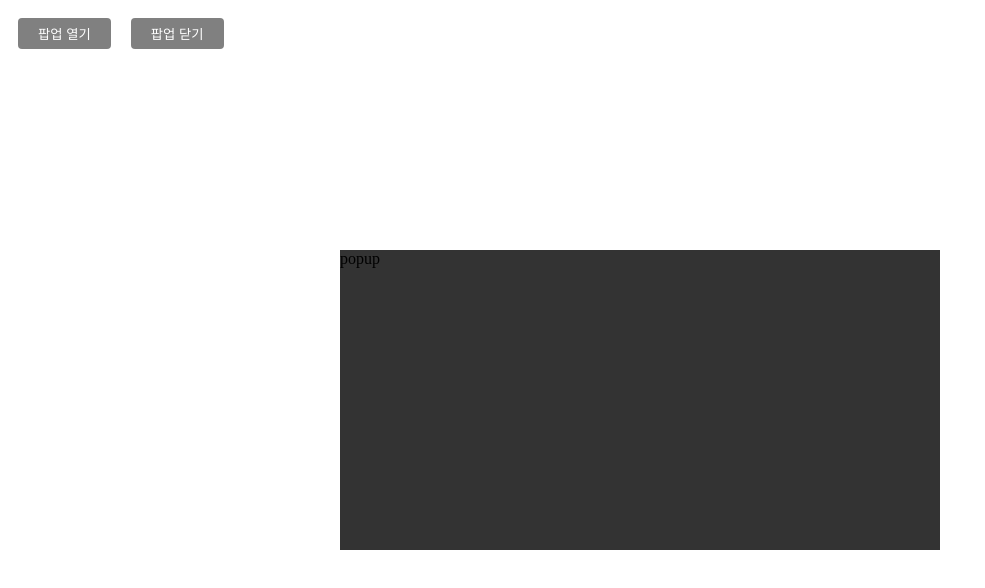
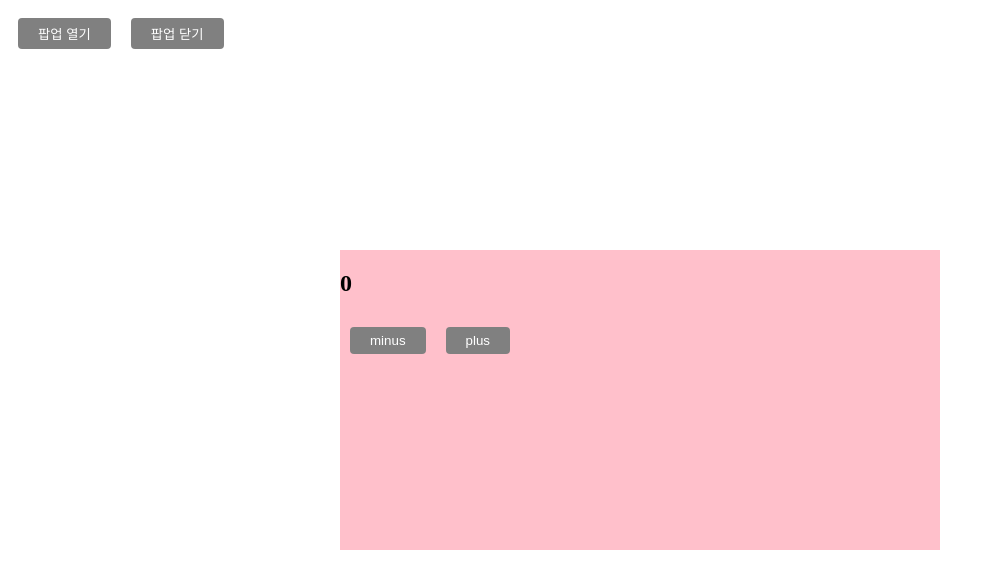
Before and after one commit to Jinkyo-09/react-first, a React (Create React App) app: page /#/ in a window 1280 px wide. Both pictures are taken after a click on the button "팝업 열기". Shown: the top 588 px of the page, without its empty margins (0-985 px from the left). Built offline with nearby package versions, Linux system fonts and the light colour scheme.

Commit message:
팝업 안에 버튼으로 숫자 증가 이벤트 연결

```diff
--- a/src/components/popup.jsx
+++ b/src/components/popup.jsx
@@ -1,5 +1,26 @@
+import { useEffect } from 'react';
+import { useState } from 'react';
+
 function Popup() {
-	return <aside>popup</aside>;
+	const [num, setnum] = useState(0);
+
+	useEffect(() => {
+		//컴포넌트 mount시 한번만 실행
+		console.log('팝업 생성');
+
+		return () => {
+			//컴포넌트 unmount시 한번만 실행
+			console.log('팝업 소멸');
+		};
+	}, []);
+
+	return (
+		<aside>
+			<h1>{num}</h1>
+			<button onClick={() => setnum(num - 1)}>minus</button>
+			<button onClick={() => setnum(num + 1)}>plus</button>
+		</aside>
+	);
 }
 
 export default Popup;
--- a/src/style.scss
+++ b/src/style.scss
@@ -12,7 +12,7 @@
 aside {
 	width: 600px;
 	height: 300px;
-	background-color: #333;
+	background-color: pink;
 	position: fixed;
 	top: 50%;
 	left: 50%;
```
